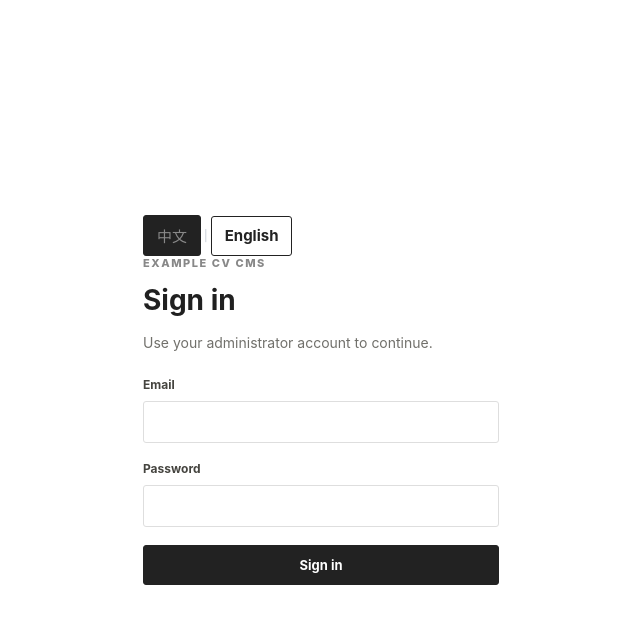
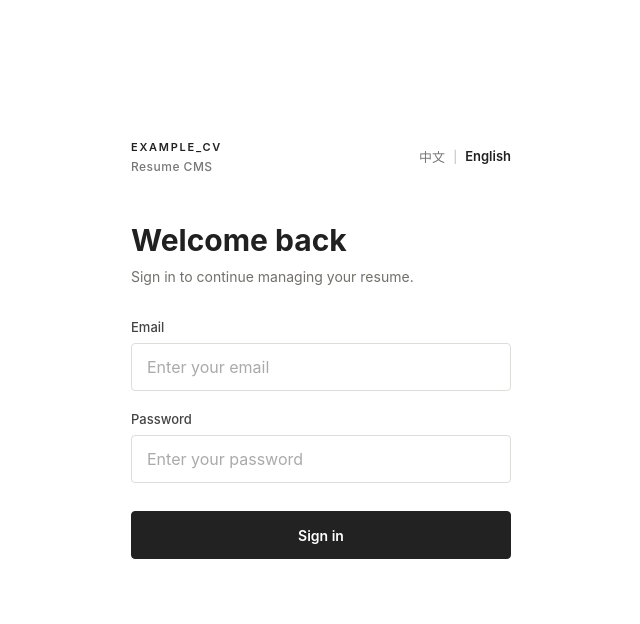
Before and after one commit to XiangsongFei/personal-website-template, a React (Vite) app in the folder resume-admin/: page / in a window 1280 px wide. Shown: the top 624 px of the page, without its empty margins (319-959 px from the left). Built offline with nearby package versions, Linux system fonts and the light colour scheme; no server answers.

Commit message:
feat(admin): redirect fresh login to overview

```diff
--- a/resume-admin/src/auth/AuthGate.tsx
+++ b/resume-admin/src/auth/AuthGate.tsx
@@ -1,4 +1,5 @@
 import { useCallback, useEffect, useRef, useState, type FormEvent } from "react";
+import { useNavigate } from "react-router-dom";
 import { ResumeLoader } from "../data/ResumeLoader";
 import type { ResumeRepository } from "../data/resumeRepository";
 import { resumeSectionStore, type ResumeSectionStore } from "../data/resumeSectionStore";
@@ -19,6 +20,7 @@ export function AuthGate({ client, resumeRepository, sectionStore = resumeSectio
   sectionStore?: ResumeSectionStore;
 }) {
   const { t } = useUiLocale();
+  const navigate = useNavigate();
   const [state, setState] = useState<AuthState>({ kind: "restoring" });
   const [loginPending, setLoginPending] = useState(false);
   const [loginError, setLoginError] = useState("");
@@ -140,7 +142,10 @@ export function AuthGate({ client, resumeRepository, sectionStore = resumeSectio
     setLoginError("");
     try {
       await client.signIn(email, password);
-      if (mounted.current) await restore();
+      if (mounted.current) {
+        navigate("/overview", { replace: true });
+        await restore();
+      }
     } catch {
       if (mounted.current) setLoginError(t("Unable to sign in. Check your email and password."));
     } finally {
@@ -172,15 +177,19 @@ export function AuthGate({ client, resumeRepository, sectionStore = resumeSectio
 
   if (!client) return <AuthScreen title={t("Configuration required")} message={t("Set the local Supabase URL and publishable key to use the admin app.")} />;
   if (state.kind === "restoring" || state.kind === "checking") return null;
-  if (state.kind === "signedOut") return <div className="auth-screen"><div className="auth-card">
-    <UiLocaleSwitch /><p className="auth-eyebrow">{t("Example CV CMS")}</p><h1>{t("Sign in")}</h1><p>{t("Use your administrator account to continue.")}</p>
+  if (state.kind === "signedOut") return <main className="auth-screen auth-login-screen"><section className="auth-card auth-login-content">
+    <header className="auth-login-header">
+      <div className="auth-login-brand"><span>EXAMPLE_CV</span><span>{t("Resume CMS")}</span></div>
+      <UiLocaleSwitch />
+    </header>
+    <h1>{t("Welcome back")}</h1><p className="auth-login-description">{t("Sign in to continue managing your resume.")}</p>
     <form onSubmit={submit}>
-      <label htmlFor="auth-email">{t("Email")}</label><input id="auth-email" name="email" type="email" autoComplete="username" required />
-      <label htmlFor="auth-password">{t("Password")}</label><input id="auth-password" name="password" type="password" autoComplete="current-password" required />
+      <label htmlFor="auth-email">{t("Email")}</label><input id="auth-email" name="email" type="email" autoComplete="username" placeholder={t("Enter your email")} required />
+      <label htmlFor="auth-password">{t("Password")}</label><input id="auth-password" name="password" type="password" autoComplete="current-password" placeholder={t("Enter your password")} required />
       {loginError && <p className="auth-error" role="alert">{loginError}</p>}
       <button type="submit" disabled={loginPending}>{loginPending ? t("Signing in…") : t("Sign in")}</button>
     </form>
-  </div></div>;
+  </section></main>;
   if (state.kind === "authorized") return <ResumeLoader key={state.identity.sessionKey} repository={resumeRepository} sessionKey={state.identity.sessionKey} identityEmail={state.identity.email}
     onSignOut={() => void signOut()} signOutPending={signOutPending} signOutError={signOutError} sectionStore={sectionStore} />;
   if (state.kind === "denied") return <AuthScreen title={t("Access denied")} message={`${t("This account is not authorized to edit this resume.")}${state.identity.email ? ` (${state.identity.email})` : ""}`} action={<><button type="button" onClick={() => void signOut()} disabled={signOutPending}>{t("Sign Out")}</button>{signOutError && <p className="auth-error" role="alert">{signOutError}</p>}</>} />;
--- a/resume-admin/src/styles.css
+++ b/resume-admin/src/styles.css
@@ -340,3 +340,29 @@ main{color:#242424}
 .profile-editor-form .profile-save-status{margin:0;padding:0 2px}
 @media(max-width:680px){.profile-editor-form .profile-editor-locale .bilingual-grid{grid-template-columns:minmax(0,1fr)}.profile-editor-form .profile-editor-locale .bilingual-column-headings{display:none}.profile-editor-form .profile-editor-locale .bilingual-field-pair{grid-template-columns:minmax(0,1fr);row-gap:9px;padding:16px 0}.profile-editor-form .profile-editor-locale .bilingual-field-pair h3,.profile-editor-form .profile-editor-locale .bilingual-field-values{grid-column:1}.profile-editor-form .profile-editor-locale .bilingual-field-pair h3{padding-top:0}.profile-editor-form .profile-editor-locale .bilingual-field-values{grid-template-columns:minmax(0,1fr);gap:14px}.profile-editor-form .profile-editor-locale .bilingual-field-values .field label>span[aria-hidden=true]{display:inline}}
 @media(max-width:520px){.profile-editor-form .profile-photo-field{grid-template-columns:minmax(0,1fr);gap:14px}.profile-editor-form .profile-photo-field-preview{width:88px;height:112px}}
+/* Login-only editorial treatment; authentication structure and behavior stay unchanged. */
+.auth-login-screen{box-sizing:border-box;min-height:100vh;min-height:100svh;min-height:100dvh;overflow-y:auto;padding:calc(max(24px,env(safe-area-inset-top)) + 11vh) max(24px,env(safe-area-inset-right)) max(24px,env(safe-area-inset-bottom)) max(24px,env(safe-area-inset-left));background:#fff}
+.auth-login-content{box-sizing:border-box;width:min(100%,380px);padding:0;border:0;border-radius:0;background:transparent;box-shadow:none}
+.auth-login-header{display:flex;align-items:center;justify-content:space-between;gap:18px;min-width:0;margin-bottom:48px}
+.auth-login-content .ui-locale-switch{flex:0 0 auto;gap:8px;margin-top:-2px}
+.auth-login-content .ui-locale-switch button{min-height:0;padding:3px 0;border:0;border-radius:0;background:transparent;box-shadow:none;color:#777;font-size:13px;font-weight:450}
+.auth-login-content .ui-locale-switch button[aria-pressed="true"]{background:transparent;color:#222;font-weight:600}
+.auth-login-content .ui-locale-switch>span{color:#bbb;font-size:12px}
+.auth-login-brand{display:grid;gap:5px;min-width:0;color:#222}
+.auth-login-brand span:first-child{font-size:11px;font-weight:600;letter-spacing:.16em}
+.auth-login-brand span:last-child{color:#777;font-size:12px;font-weight:500;letter-spacing:.04em}
+.auth-login-content h1{margin:0 0 8px;color:#202020;font-size:30px;font-weight:650;line-height:1.2}
+.auth-login-content .auth-login-description{margin:0;color:#777;font-size:15px;line-height:1.65}
+.auth-login-content form{display:grid;gap:0;margin-top:32px}
+.auth-login-content form>label{margin:0 0 8px;color:#444;font-size:13px;font-weight:550}
+.auth-login-content form>label:not(:first-of-type){margin-top:20px}
+.auth-login-content form>input{box-sizing:border-box;width:100%;min-width:0;height:48px;min-height:48px;margin:0;padding:10px 15px;border:1px solid #deddd9;border-radius:4px;background:#fff;color:#222;font:inherit;font-size:16px;box-shadow:none}
+.auth-login-content form>input:focus-visible{border-color:#777;outline:none}
+.auth-login-content form>input::placeholder{color:#aaa;opacity:1}
+.auth-login-content form>input:-webkit-autofill{-webkit-text-fill-color:#222;transition:background-color 9999s ease-out 0s}
+.auth-login-content form>.auth-error{margin:18px 0 0;color:#9a4949!important;font-size:13px!important}
+.auth-login-content form>button{width:100%;height:48px;min-height:48px;margin-top:28px;border:1px solid #222;border-radius:4px;background:#222;color:#fff;font-size:14px;font-weight:600}
+.auth-login-content form>button:hover:not(:disabled){background:#111}
+.auth-login-content form>button:disabled{opacity:.58;cursor:wait}
+@media(min-width:641px){.auth-login-screen{place-items:start center;padding-top:clamp(140px,calc(23.66vh - 70px),160px)}}
+@media(max-width:640px){.auth-login-header{gap:14px;margin-bottom:44px}.auth-login-content h1{font-size:28px}.auth-login-content form{margin-top:32px}}
--- a/resume-admin/src/uiLocale.tsx
+++ b/resume-admin/src/uiLocale.tsx
@@ -4,6 +4,7 @@ export type UiLocale = "en" | "zh";
 export const UI_LOCALE_KEY = "cms-ui-locale";
 
 const dictionary: Record<string, string> = {
+  "Resume CMS": "简历内容管理", "Welcome back": "欢迎回来", "Sign in to continue managing your resume.": "登录以继续管理你的简历内容。", "Enter your email": "请输入邮箱", "Enter your password": "请输入密码",
   "Profile photo": "个人照片", "Profile photo preview": "个人照片预览", "No profile photo": "尚未设置个人照片", "Choose profile photo": "选择个人照片", "Replace profile photo": "更换个人照片", "JPG, PNG, or WebP; maximum 5 MB. Saves with shared Profile details.": "仅支持 JPG、PNG 或 WebP，最大 5 MB。与共享个人资料一起保存。", "Profile photo must be a JPG, PNG, or WebP image.": "个人照片必须为 JPG、PNG 或 WebP 图片。", "Profile photo must be 5 MB or smaller.": "个人照片不能超过 5 MB。",
   "Example CV CMS": "示例简历 CMS", "Example Resume CMS": "示例简历 CMS", CONTENT: "内容", WEBSITE: "网站", "Admin workspace · production write": "管理员工作区 · 支持生产写入", "Admin workspace · demo": "管理员工作区 · 演示", Add: "添加", "Add item": "添加项目", Move: "移动", up: "上移", down: "下移", "Move up": "上移", "Move down": "下移", "Close editor for": "关闭编辑器：", Close: "关闭", "New item": "新项目", "No items yet. Add one to start this section.": "暂无项目，添加一个开始编辑。", "Local draft only. Production writes are disabled for this section.": "仅为本地草稿，生产写入已禁用。", "Fixture saves stay in this browser session.": "演示保存仅存在于当前浏览器会话。",
   Overview: "概览", Profile: "个人资料", Introduction: "个人简介", Education: "教育经历", Experience: "工作经历", Projects: "项目经历", Skills: "技能", Awards: "荣誉奖项", Contact: "联系方式", "Links & Site Text": "链接与网站文本",
```
Also changed, not shown: 1 other file (tests, documents, lock files or other folders).
